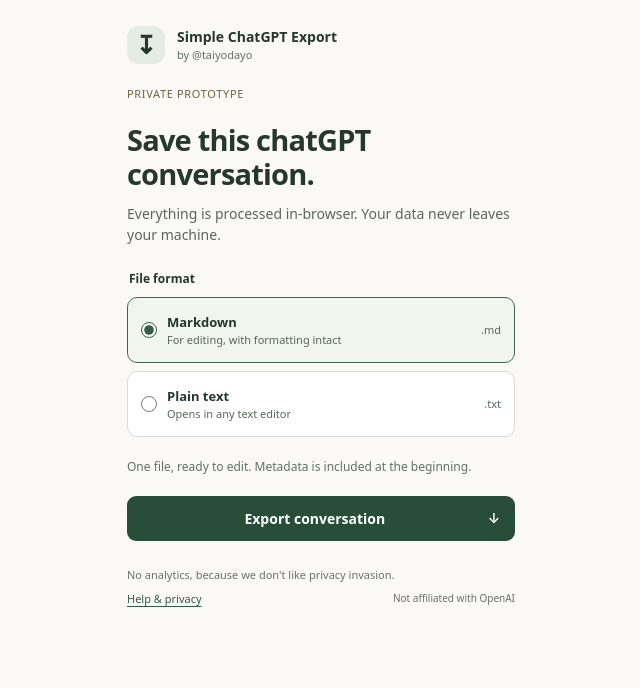
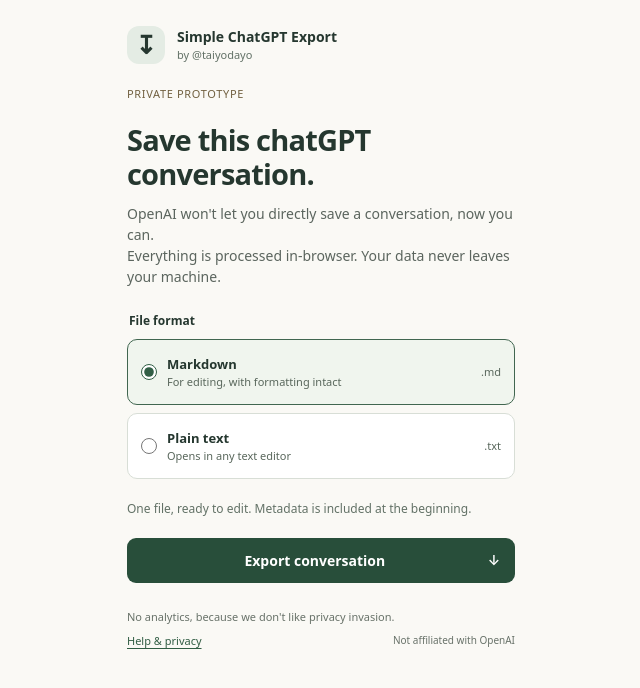
Before and after one commit to taiyodayo/simple-ai-chat-export, a website with bundled scripts: page extension/popup.html in a window 1280 px wide. Shown: the whole page, without its empty margins (319-959 px from the left). Built offline with nearby package versions, Linux system fonts and the light colour scheme.

Commit message:
Add introductory conversation-saving copy

```diff
--- a/extension/popup.html
+++ b/extension/popup.html
@@ -17,6 +17,7 @@
       <p id="prototype" class="badge">Private prototype</p>
       <h1>Save this chatGPT conversation.</h1>
       <p class="intro">
+        OpenAI won't let you directly save a conversation, now you can.<br />
         Everything is processed in-browser. Your data never leaves your machine.
       </p>
       <form id="export-form">
```
